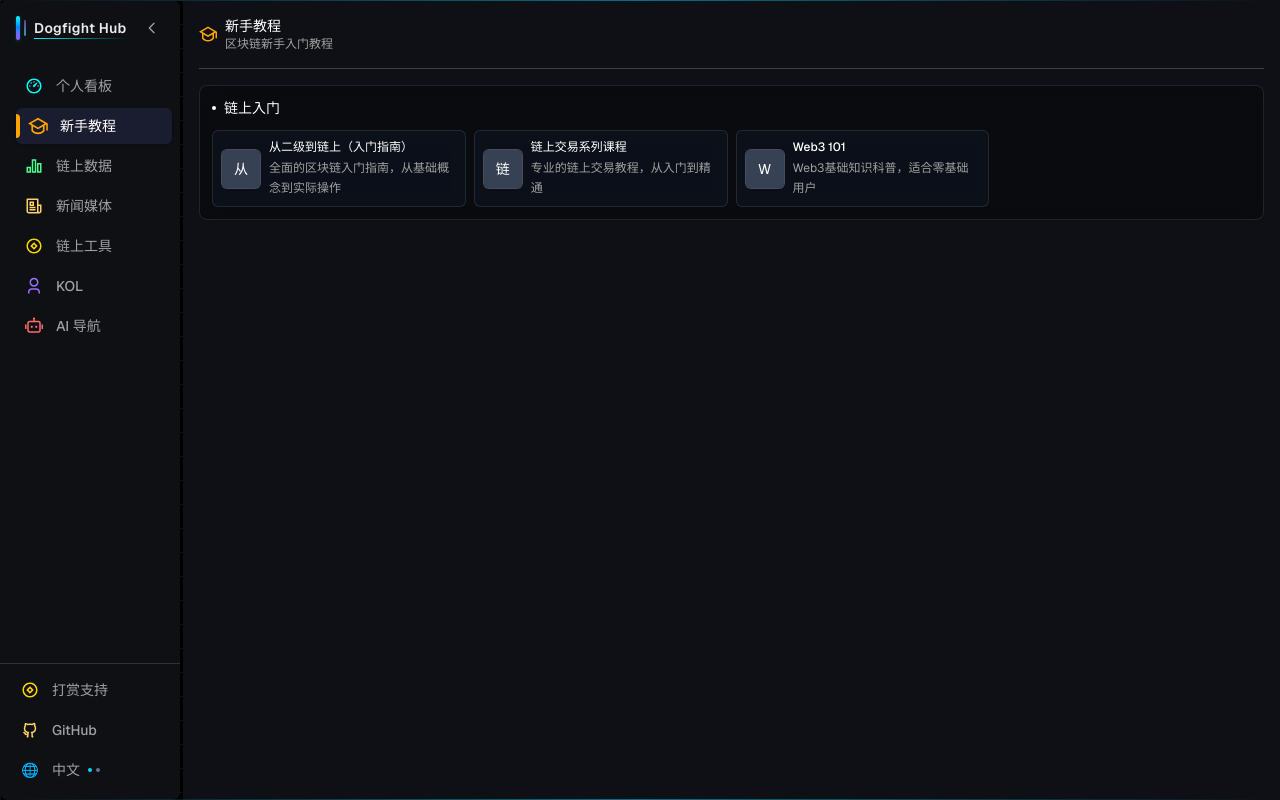
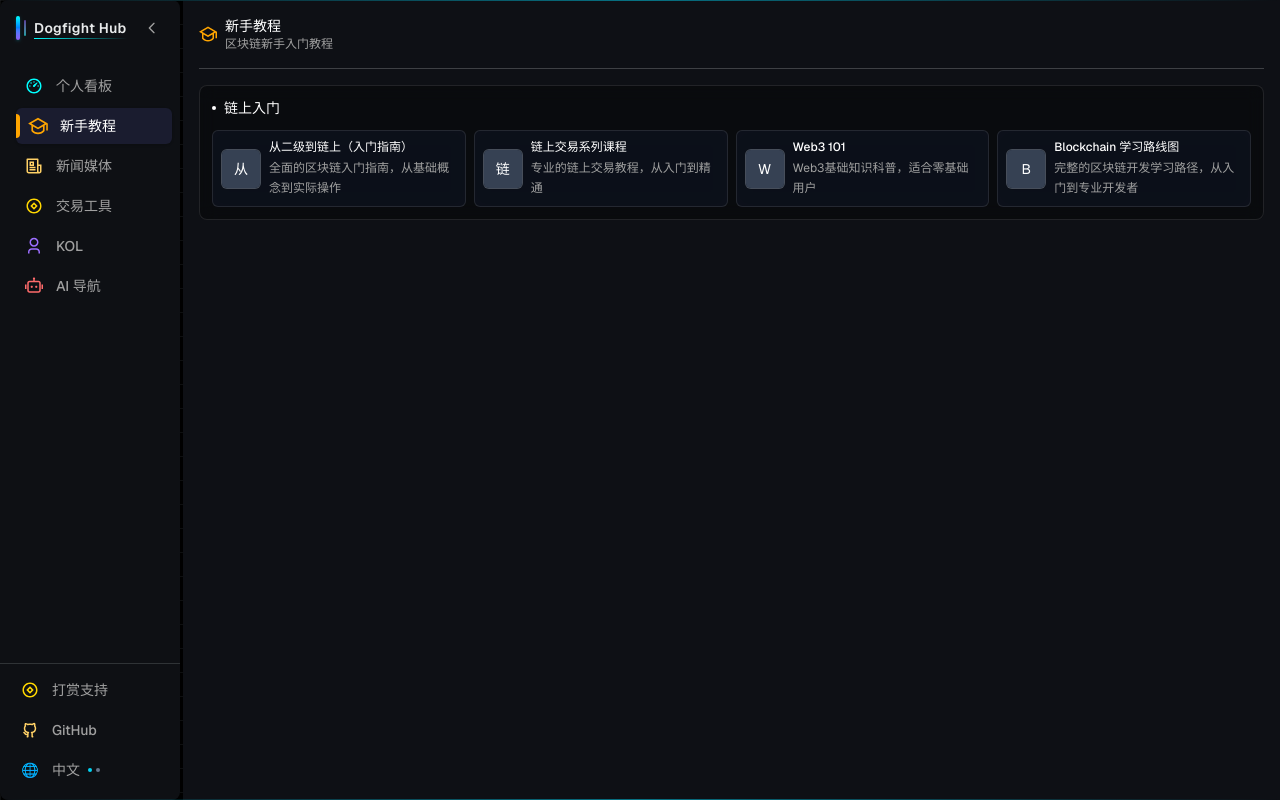
Before and after one commit to sumingcheng/smc-nav, a Next.js app: page /tutorial in a window 1280 px wide. Built offline with nearby package versions, Linux system fonts and the light colour scheme.

Commit message:
refactor: remove Chain Data section and related data files, update RightContent and index to reflect changes

```diff
--- a/src/components/ChainDataSection.tsx
+++ /dev/null
@@ -1,34 +0,0 @@
-import * as Tooltip from '@radix-ui/react-tooltip';
-import { Category } from '../types';
-import WebsiteCard from './WebsiteCard';
-
-interface ChainDataSectionProps {
-  category: Category;
-}
-
-export default function ChainDataSection({ category }: ChainDataSectionProps) {
-  return (
-    <Tooltip.Provider>
-      <div className="space-y-3">
-        {category.subcategories.map((subcategory) => (
-          <div key={subcategory.id} className="bg-black/30 backdrop-blur-sm rounded-lg p-3 border border-white/10 hover:border-white/20 transition-all duration-200">
-            {/* 子分类标题 */}
-            <div className="mb-3">
-              <div className="flex items-center space-x-2 mb-1">
-                <div className="w-1 h-1 bg-white rounded-full" />
-                <h3 className="text-sm font-medium text-white">{subcategory.name}</h3>
-              </div>
-            </div>
-
-            {/* 网站列表 */}
-            <div className="grid grid-cols-1 md:grid-cols-2 lg:grid-cols-3 xl:grid-cols-4 gap-2">
-              {subcategory.websites.map((website, index) => (
-                <WebsiteCard key={index} website={website} categoryId={category.id} />
-              ))}
-            </div>
-          </div>
-        ))}
-      </div>
-    </Tooltip.Provider>
-  );
-}
--- a/src/components/RightContent.tsx
+++ b/src/components/RightContent.tsx
@@ -1,6 +1,5 @@
 import * as Separator from '@radix-ui/react-separator';
 import { Category } from '../types';
-import ChainDataSection from './ChainDataSection';
 import NewsMediaSection from './NewsMediaSection';
 import TradingToolsSection from './TradingToolsSection';
 import CryptoBloggersSection from './CryptoBloggersSection';
@@ -16,7 +15,6 @@ interface RightContentProps {
 const iconColors: Record<string, string> = {
   dashboard: '#00ffff', // 青色 - 看板
   tutorial: '#FFA500', // 橙色 - 新手教程
-  'chain-data': '#4AFF8C', // 绿色 - 数据
   'news-media': '#FFD166', // 黄色 - 新闻
   'trading-tools': '#FFD700', // 金色 - 打狗
   'crypto-bloggers': '#9C6EFF', // 紫色 - 博主
@@ -40,8 +38,6 @@ export default function RightContent({ currentCategory }: RightContentProps) {
     switch (currentCategory.id) {
       case 'tutorial':
         return <TutorialSection category={currentCategory} />;
-      case 'chain-data':
-        return <ChainDataSection category={currentCategory} />;
       case 'news-media':
         return <NewsMediaSection category={currentCategory} />;
       case 'trading-tools':
--- a/src/data/chain-data.tsx
+++ /dev/null
@@ -1,86 +0,0 @@
-import { Category } from '../types';
-import { RiBarChart2Line } from 'react-icons/ri';
-
-export const chainData: Category = {
-  id: 'chain-data',
-  name: '链上数据',
-  description: '区块链数据分析平台',
-  icon: <RiBarChart2Line className="text-lg" />,
-  subcategories: [
-    {
-      id: 'basic',
-      name: '基础',
-      description: '基础数据查询平台',
-      websites: [
-        {
-          name: 'CoinMarketCap',
-          url: 'https://coinmarketcap.com',
-          description: '币圈入门必备，最权威的价格数据源，老韭菜都在用',
-          icon: 'https://www.google.com/s2/favicons?domain=coinmarketcap.com&sz=64',
-        },
-        {
-          name: 'CoinGecko',
-          url: 'https://www.coingecko.com',
-          description: 'CMC的最强竞争对手，数据更全面，DeFi数据更详细',
-          icon: 'https://www.google.com/s2/favicons?domain=coingecko.com&sz=64',
-        },
-        {
-          name: 'Crypto Bubbles',
-          url: 'https://cryptobubbles.net',
-          description: '市场情绪可视化神器，泡沫图看涨跌一目了然',
-          icon: 'https://www.google.com/s2/favicons?domain=cryptobubbles.net&sz=64',
-        },
-      ],
-    },
-    {
-      id: 'advanced',
-      name: '进阶',
-      description: '深度数据分析工具',
-      websites: [
-        {
-          name: 'DefiLlama',
-          url: 'https://defillama.com',
-          description: 'DeFi数据分析王者，TVL和收益率对比必备工具',
-          icon: 'https://www.google.com/s2/favicons?domain=defillama.com&sz=64',
-        },
-        {
-          name: 'RootData',
-          url: 'https://www.rootdata.com',
-          description: '项目背景调查专家，买币前查查项目靠不靠谱',
-          icon: 'https://www.google.com/s2/favicons?domain=rootdata.com&sz=64',
-        },
-        {
-          name: 'Token Unlocks',
-          url: 'https://token.unlocks.app',
-          description: '代币解锁时间表，防止被大量解锁砸盘',
-          icon: 'https://www.google.com/s2/favicons?domain=token.unlocks.app&sz=64',
-        },
-      ],
-    },
-    {
-      id: 'data-dashboard',
-      name: '数据面板',
-      description: '可视化数据分析面板',
-      websites: [
-        {
-          name: 'Dune',
-          url: 'https://dune.com',
-          description: '链上数据分析神器，专业投资者都在用的图表平台',
-          icon: 'https://www.google.com/s2/favicons?domain=dune.com&sz=64',
-        },
-        {
-          name: 'Footprint',
-          url: 'https://www.footprint.network',
-          description: '无代码数据分析，不懂技术也能做链上分析',
-          icon: 'https://www.google.com/s2/favicons?domain=footprint.network&sz=64',
-        },
-        {
-          name: 'DappRadar',
-          url: 'https://dappradar.com',
-          description: 'DApp数据统计平台，看哪些应用最火跟热度走',
-          icon: 'https://www.google.com/s2/favicons?domain=dappradar.com&sz=64',
-        },
-      ],
-    },
-  ],
-};
--- a/src/data/index.ts
+++ b/src/data/index.ts
@@ -1,7 +1,6 @@
 // 数据文件夹索引
 import { dashboard } from './dashboard'
 import { tutorial } from './tutorial'
-import { chainData } from './chain-data'
 import { newsMedia } from './news-media'
 import { tradingTools } from './trading-tools'
 import { cryptoBloggers } from './crypto-bloggers'
@@ -10,11 +9,10 @@ import { aiNavigation } from './ai-navigation'
 export const categories = [
   dashboard,
   tutorial,
-  chainData,
   newsMedia,
   tradingTools,
   cryptoBloggers,
   aiNavigation,
 ]
 
-export { dashboard, tutorial, chainData, newsMedia, tradingTools, cryptoBloggers, aiNavigation }
+export { dashboard, tutorial, newsMedia, tradingTools, cryptoBloggers, aiNavigation }
--- a/src/data/trading-tools.tsx
+++ b/src/data/trading-tools.tsx
@@ -3,7 +3,7 @@ import { RiCopperCoinLine } from 'react-icons/ri';
 
 export const tradingTools: Category = {
   id: 'trading-tools',
-  name: '链上工具',
+  name: '交易工具',
   description: '交易工具与安全分析平台',
   icon: <RiCopperCoinLine className="text-lg" />,
   subcategories: [
@@ -69,5 +69,80 @@ export const tradingTools: Category = {
         },
       ],
     },
+    {
+      id: 'basic',
+      name: '基础',
+      description: '基础数据查询平台',
+      websites: [
+        {
+          name: 'CoinMarketCap',
+          url: 'https://coinmarketcap.com',
+          description: '币圈入门必备，最权威的价格数据源，老韭菜都在用',
+          icon: 'https://www.google.com/s2/favicons?domain=coinmarketcap.com&sz=64',
+        },
+        {
+          name: 'CoinGecko',
+          url: 'https://www.coingecko.com',
+          description: 'CMC的最强竞争对手，数据更全面，DeFi数据更详细',
+          icon: 'https://www.google.com/s2/favicons?domain=coingecko.com&sz=64',
+        },
+        {
+          name: 'Crypto Bubbles',
+          url: 'https://cryptobubbles.net',
+          description: '市场情绪可视化神器，泡沫图看涨跌一目了然',
+          icon: 'https://www.google.com/s2/favicons?domain=cryptobubbles.net&sz=64',
+        },
+      ],
+    },
+    {
+      id: 'advanced',
+      name: '进阶',
+      description: '深度数据分析工具',
+      websites: [
+        {
+          name: 'DefiLlama',
+          url: 'https://defillama.com',
+          description: 'DeFi数据分析王者，TVL和收益率对比必备工具',
+          icon: 'https://www.google.com/s2/favicons?domain=defillama.com&sz=64',
+        },
+        {
+          name: 'RootData',
+          url: 'https://www.rootdata.com',
+          description: '项目背景调查专家，买币前查查项目靠不靠谱',
+          icon: 'https://www.google.com/s2/favicons?domain=rootdata.com&sz=64',
+        },
+        {
+          name: 'Token Unlocks',
+          url: 'https://token.unlocks.app',
+          description: '代币解锁时间表，防止被大量解锁砸盘',
+          icon: 'https://www.google.com/s2/favicons?domain=token.unlocks.app&sz=64',
+        },
+      ],
+    },
+    {
+      id: 'data-dashboard',
+      name: '数据面板',
+      description: '可视化数据分析面板',
+      websites: [
+        {
+          name: 'Dune',
+          url: 'https://dune.com',
+          description: '链上数据分析神器，专业投资者都在用的图表平台',
+          icon: 'https://www.google.com/s2/favicons?domain=dune.com&sz=64',
+        },
+        {
+          name: 'Footprint',
+          url: 'https://www.footprint.network',
+          description: '无代码数据分析，不懂技术也能做链上分析',
+          icon: 'https://www.google.com/s2/favicons?domain=footprint.network&sz=64',
+        },
+        {
+          name: 'DappRadar',
+          url: 'https://dappradar.com',
+          description: 'DApp数据统计平台，看哪些应用最火跟热度走',
+          icon: 'https://www.google.com/s2/favicons?domain=dappradar.com&sz=64',
+        },
+      ],
+    },
   ],
 };
--- a/src/data/tutorial.tsx
+++ b/src/data/tutorial.tsx
@@ -30,6 +30,12 @@ export const tutorial: Category = {
           description: 'Web3基础知识科普，适合零基础用户',
           icon: 'https://www.google.com/s2/favicons?domain=youtube.com&sz=64',
         },
+        {
+          name: 'Blockchain 学习路线图',
+          url: 'https://roadmap.sh/blockchain',
+          description: '完整的区块链开发学习路径，从入门到专业开发者',
+          icon: 'https://www.google.com/s2/favicons?domain=roadmap.sh&sz=64',
+        },
       ],
     },
   ],
```
Also changed, not shown: src/components/TradingToolsSection.tsx (+18 -9 lines), src/pages/chain-data.tsx (deleted, +0 -40 lines).
